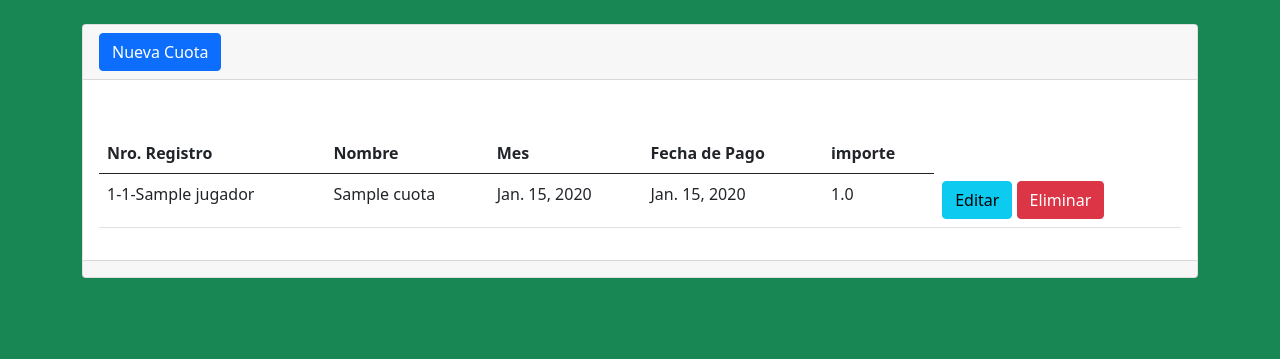
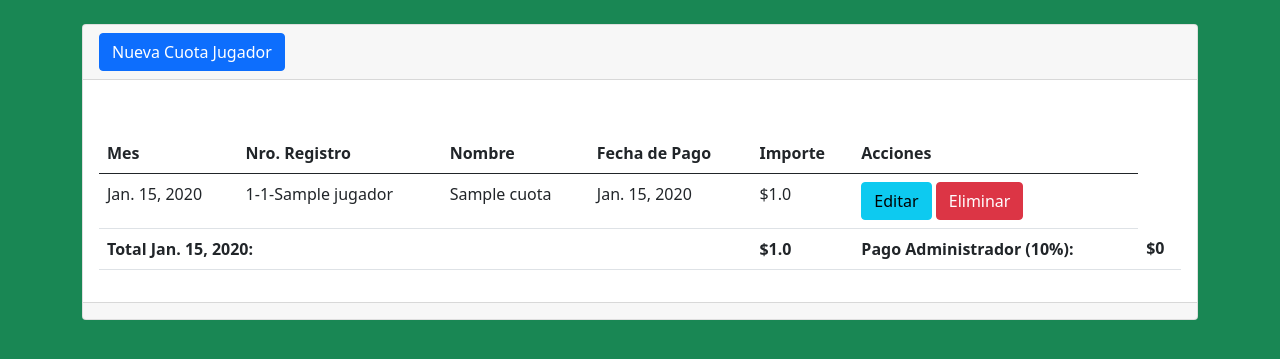
Before and after one commit to GabrielaAlejandraGallardo/proyecto6to2025, a Django app: page /cuota/listaCuota in a window 1280 px wide. Shown: the part 88-447 px from the top of the page. Run offline with Django 5.2, Linux system fonts and the light colour scheme; tables that the repository leaves empty hold one stand-in row (values such as "Sample post"); parts of the project's set-up code (start-up, migrations or seed data) failed here and were passed over.

Commit message:
agregado pado a administrativo en cuota jugador

```diff
--- a/tennis/cuota/templates/crudCuotas/listado.html
+++ b/tennis/cuota/templates/crudCuotas/listado.html
@@ -4,55 +4,48 @@
 {% block contenido %}
 <div class="card">
     <div class="card-header">
-            <a name="btnuevo" id="btnuevo" class="btn btn-primary" href="{% url 'crear_editarCuota' idCuota=0  %}" role="button">Nueva Cuota</a>
+        <a class="btn btn-primary" href="{% url 'crear_editarCuota' idCuota=0 %}" role="button">Nueva Cuota Jugador</a>
     </div>
     <div class="card-body">
         <h4 class="card-title">Cuota Jugador</h4>
         <table class="table">
             <thead>
                 <tr>
+                    <th>Mes</th>
                     <th>Nro. Registro</th>
                     <th>Nombre</th>
-                        <th>Mes</th>
                     <th>Fecha de Pago</th>
-                        <th>importe</th>
-
-
+                    <th>Importe</th>
+                    <th>Acciones</th>
                 </tr>
             </thead>
             <tbody>
-                    {% for ju in cuotas %}
+                {% for mes, lista_cuotas, total in pagos_y_totales %}
+                    {% for cuota in lista_cuotas %}
                     <tr>
-                        <td>{{ ju.id}}</td>
-                        <td>{{ ju.nom}}</td>
-                        <td>{{ ju.cuotaMes}}</td>
-                        <td>{{ ju.fechap }}</td>
-                        <td>{{ ju.importe }}</td>
-
-                      {% comment %}
+                        {% if forloop.first %}
+                            <td rowspan="{{ lista_cuotas|length }}">{{ mes }}</td>
+                        {% endif %}
+                        <td>{{ cuota.id }}</td>
+                        <td>{{ cuota.nom }}</td>
+                        <td>{{ cuota.fechap }}</td>
+                        <td>${{ cuota.importe }}</td>
                         <td>
-
-
-
-                            <img src="{{ cl.foto.url }}" height="60">
-                        </td>  {% endcomment %}
-                        <td>
-                            <a name="bteditar" id="bteditar" class="btn btn-info" href="{% url 'crear_editarCuota' ju.idCuota  %}" role="button">Editar</a>
-                            <a name="bteliminar" id="bteliminar" class="btn btn-danger" href="{% url 'eliminaCuota' ju.idCuota %}" role="button">Eliminar</a>
+                            <a class="btn btn-info" href="{% url 'crear_editarCuota' idCuota=cuota.pk %}">Editar</a>
+                            <a class="btn btn-danger" href="{% url 'eliminaCuota' idCuota=cuota.pk %}">Eliminar</a>
                         </td>
                     </tr>
                     {% endfor %}
-
+                    <tr>
+                        <td colspan="4" class="text-right"><strong>Total {{ mes }}:</strong></td>
+                        <td><strong>${{ total }}</strong></td>
+                        <td><strong>Pago Administrador (10%):</strong></td>
+                        <td><strong>${% widthratio total 10 1 %}</strong></td>
+                    </tr>
+                {% endfor %}
             </tbody>
         </table>
-
-
     </div>
-        <div class="card-footer text-muted">
-
+    <div class="card-footer text-muted"></div>
 </div>
-    </div>
-
-
-
 {% endblock contenido %}
--- a/tennis/cuota/views.py
+++ b/tennis/cuota/views.py
@@ -1,3 +1,4 @@
+from collections import defaultdict
 from django.shortcuts import render, redirect
 from django.http import HttpResponse, JsonResponse
 from crispy_forms.helper import FormHelper
@@ -9,8 +10,25 @@ from cuota.models import Cuota, Jugador
 # Create your views here
 
 def listaCuota(request):
-    cuotas=Cuota.objects.all()
-    return render(request,"crudCuotas/listado.html",{'cuotas':cuotas})
+
+    cuota = Cuota.objects.all().order_by('cuotaMes')
+    pagos_por_mes = defaultdict(list)
+    total_por_mes = defaultdict(float)
+
+    for sc in cuota:
+        mes = sc.cuotaMes
+        pagos_por_mes[mes].append(sc)
+        total_por_mes[mes] += float(sc.importe)
+
+    # Convertir a lista de tuplas para el template
+    pagos_y_totales = [
+        (mes, pagos_por_mes[mes], total_por_mes[mes])
+        for mes in pagos_por_mes
+    ]
+
+    return render(request, 'CrudCuotas/listado.html', {
+        'pagos_y_totales': pagos_y_totales,
+    })
 
 
 def inicio(request):
```
Lines whose indentation alone changed are shown as unchanged.
